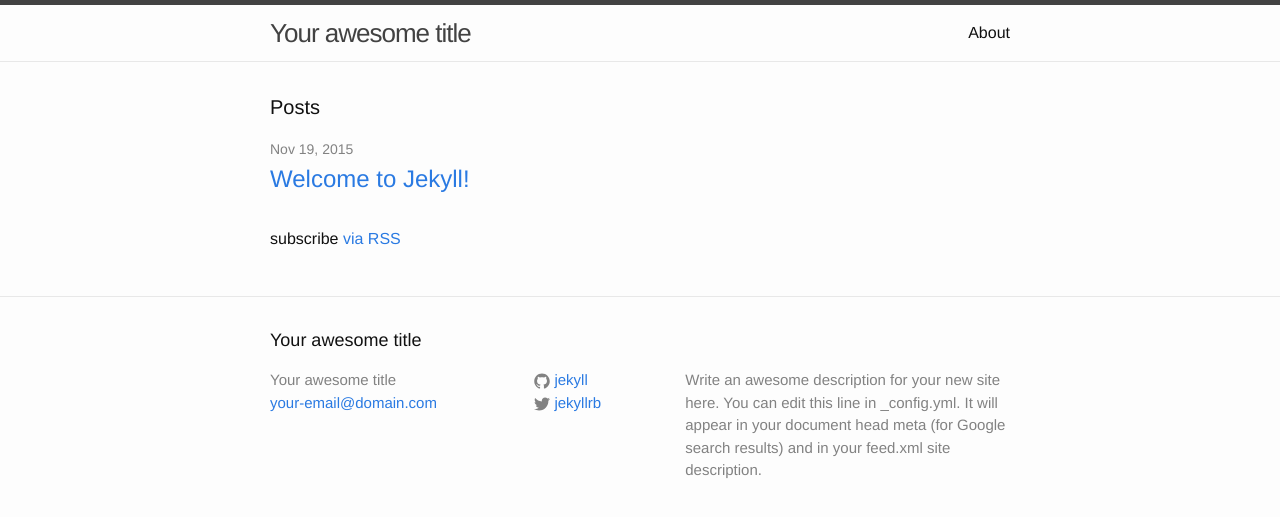
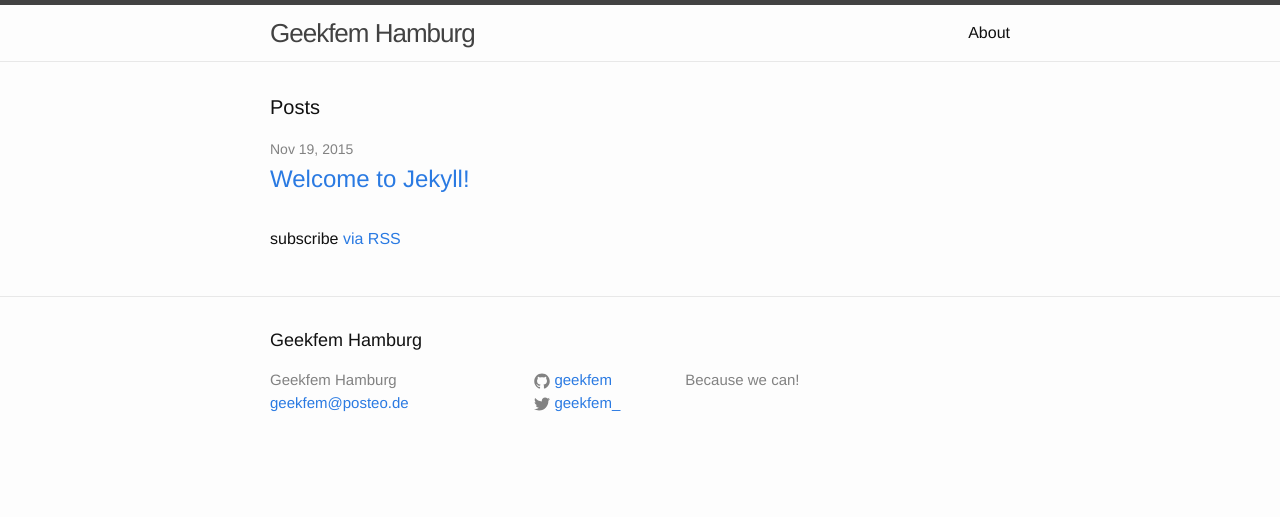
Before and after one commit to geekfem/geekfem.github.io, a Jekyll site: the page built from index.html, in a window 1280 px wide. Shown: the top 517 px of the page. Built offline with Jekyll 4.4.1, drawn with Linux system fonts in a browser that asks for light colours.

Commit message:
Seitenname und einzeiler

```diff
--- a/_config.yml
+++ b/_config.yml
@@ -1,14 +1,12 @@
 # Site settings
-title: Your awesome title
-email: your-email@domain.com
+title: Geekfem Hamburg
+email: geekfem@posteo.de
 description: > # this means to ignore newlines until "baseurl:"
-  Write an awesome description for your new site here. You can edit this
-  line in _config.yml. It will appear in your document head meta (for
-  Google search results) and in your feed.xml site description.
+  Because we can!
 baseurl: "" # the subpath of your site, e.g. /blog/
 url: "http://yourdomain.com" # the base hostname & protocol for your site
-twitter_username: jekyllrb
-github_username:  jekyll
+twitter_username: geekfem_
+github_username:  geekfem
 
 # Build settings
 markdown: kramdown
```
